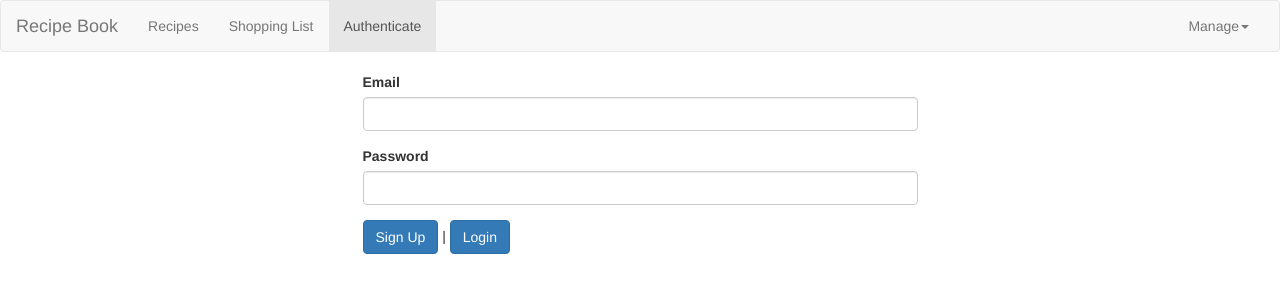
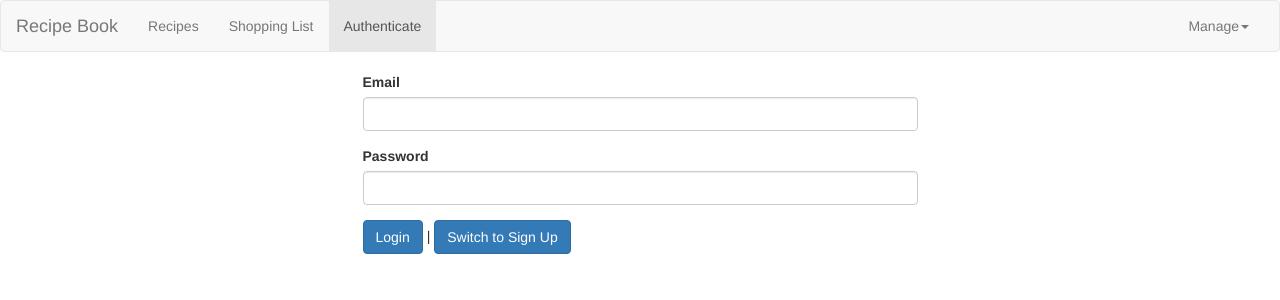
Before and after one commit to nafisatuli/Angular, an Angular app in the folder Recipe Book/: page /auth in a window 1280 px wide. Shown: the top 300 px of the page. Built offline with nearby package versions, Linux system fonts and the light colour scheme.

Commit message:
added switching in authentication mode

```diff
--- a/Recipe Book/src/app/auth/auth.component.html
+++ b/Recipe Book/src/app/auth/auth.component.html
@@ -10,8 +10,13 @@
         <input type="password" id="password" class="form-control" />
       </div>
       <div>
-        <button class="btn btn-primary">Sign Up</button> |
-        <button class="btn btn-primary">Login</button>
+        <button class="btn btn-primary" type="submit">
+          {{ isLoginMode ? "Login" : "Sign Up" }}
+        </button>
+        |
+        <button class="btn btn-primary" type="button" (click)="onSwitchMode()">
+          Switch to {{ isLoginMode ? "Sign Up" : "Login" }}
+        </button>
       </div>
     </form>
   </div>
--- a/Recipe Book/src/app/auth/auth.component.ts
+++ b/Recipe Book/src/app/auth/auth.component.ts
@@ -5,6 +5,9 @@
   templateUrl: './auth.component.html',
 })
 export class AuthComponent {
-    constructor() { }
-
+  constructor() {}
+  isLoginMode = true;
+  onSwitchMode() {
+    this.isLoginMode = !this.isLoginMode;
+  }
 }
```
